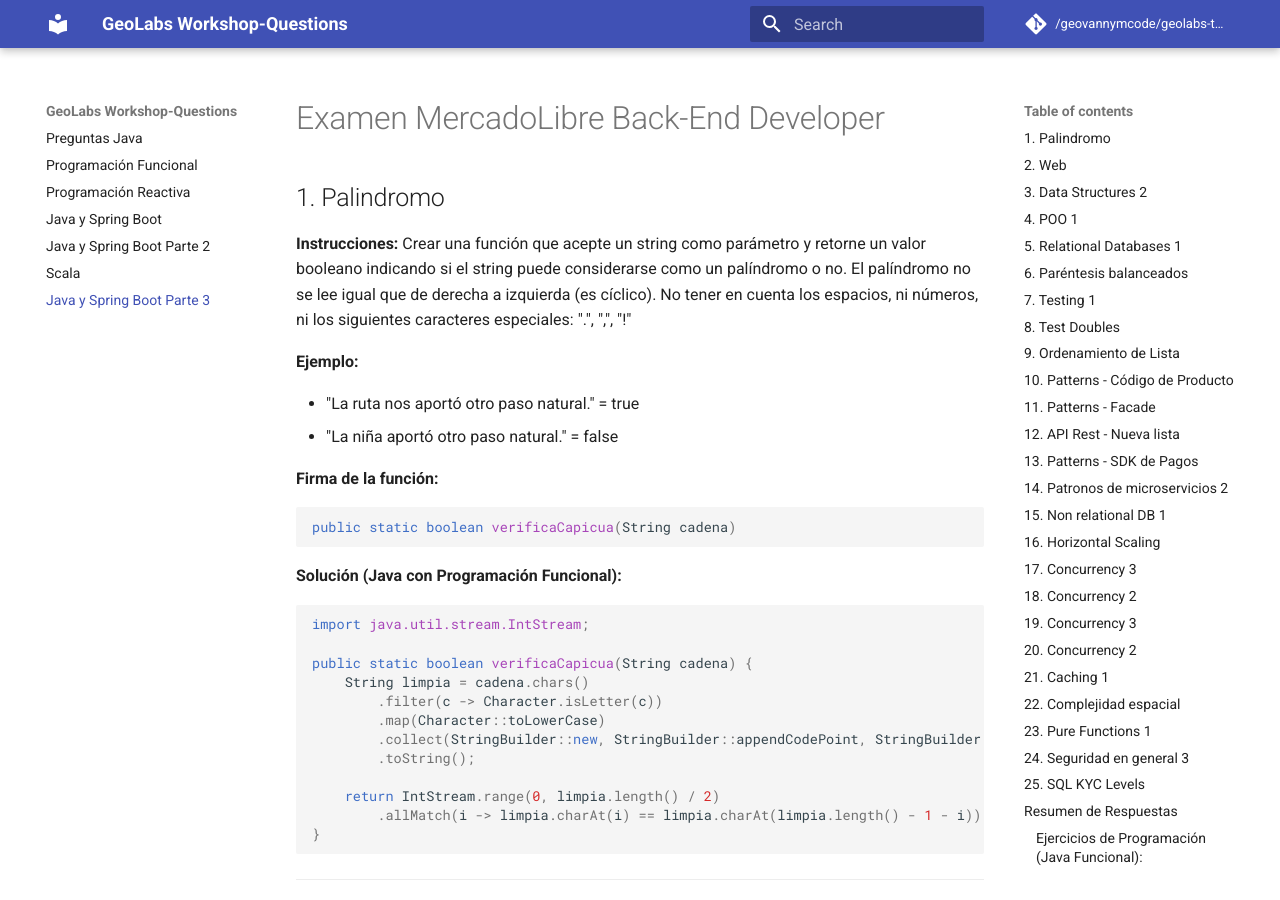
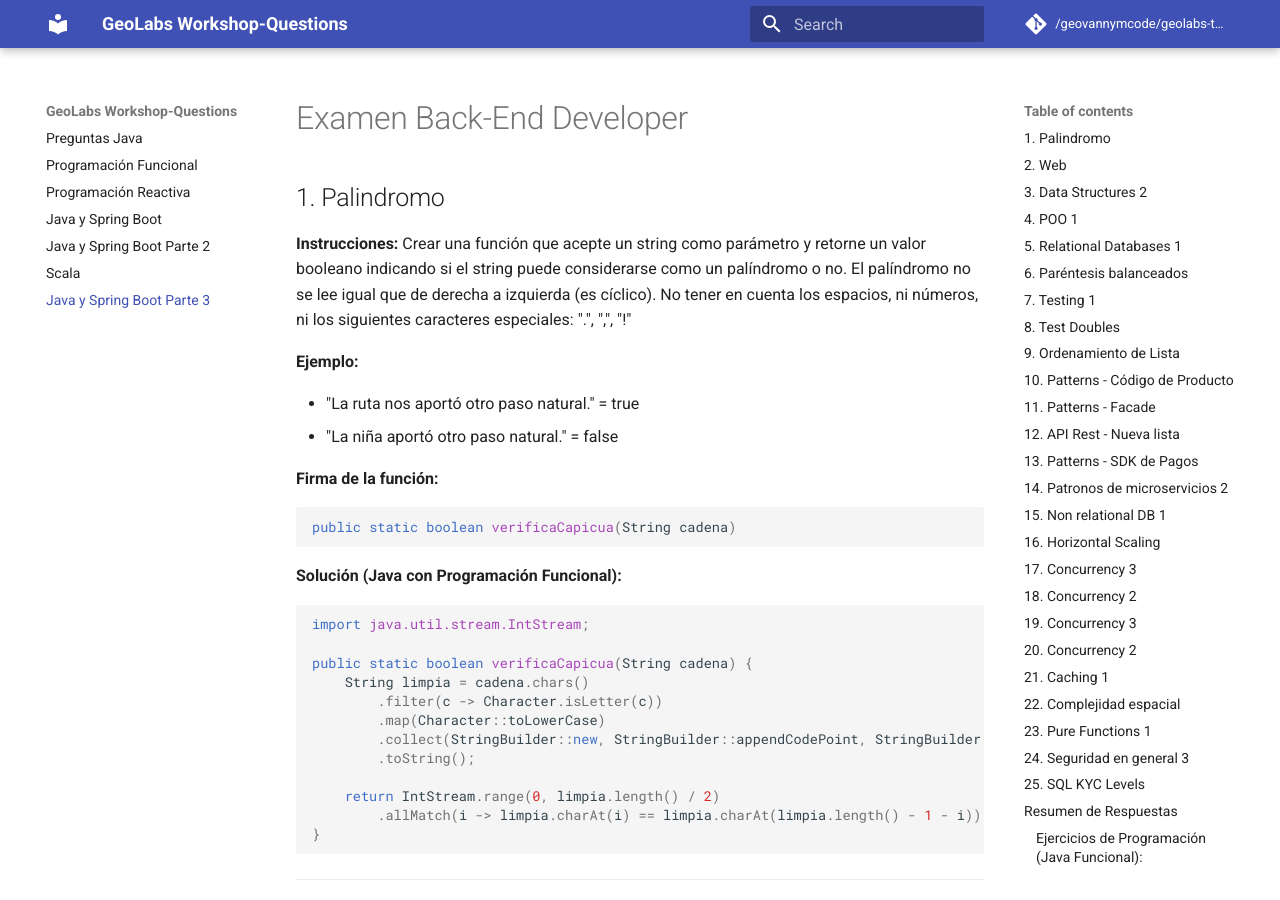
Before and after one commit to geovannymcode/geolabs-test.github.io, an MkDocs documentation site: the page built from docs/ml.md, in a window 1280 px wide and 900 px high. Built offline with MkDocs 1.6.1 and Material for MkDocs 9.7.7, drawn with Linux system fonts in a browser that asks for light colours; comment, search, counter and statistics services are not loaded.

Commit message:
actualizar documentación

```diff
--- a/docs/ml.md
+++ b/docs/ml.md
@@ -1,4 +1,4 @@
-# Examen MercadoLibre Back-End Developer
+# Examen Back-End Developer
 
 ## 1. Palindromo
 
```
